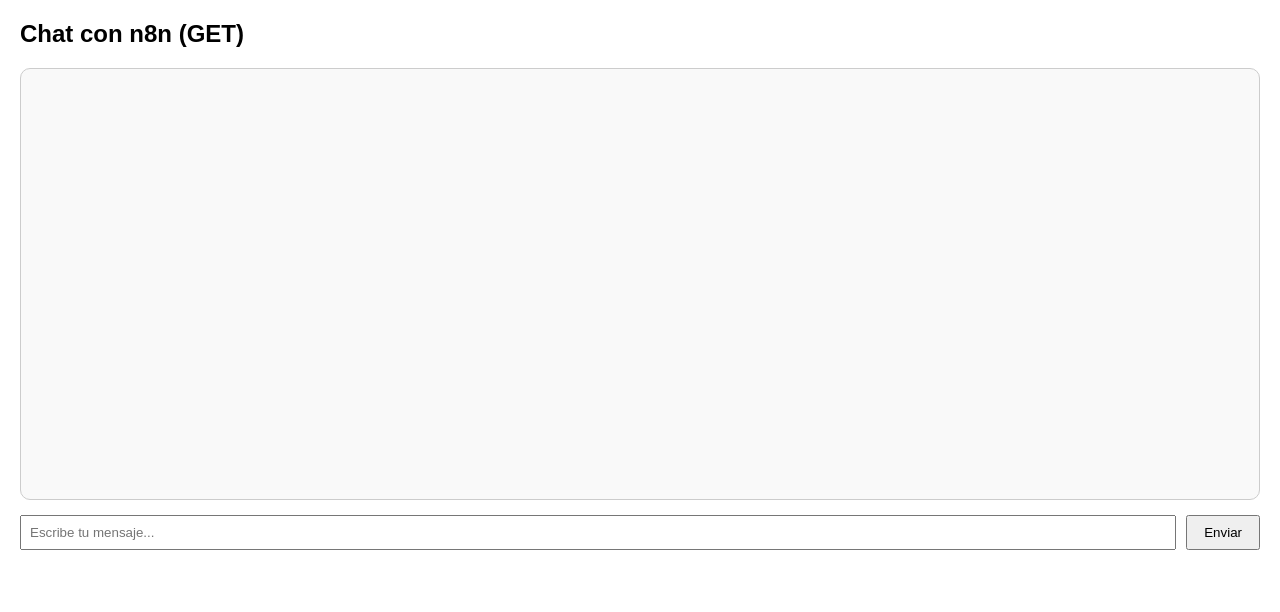
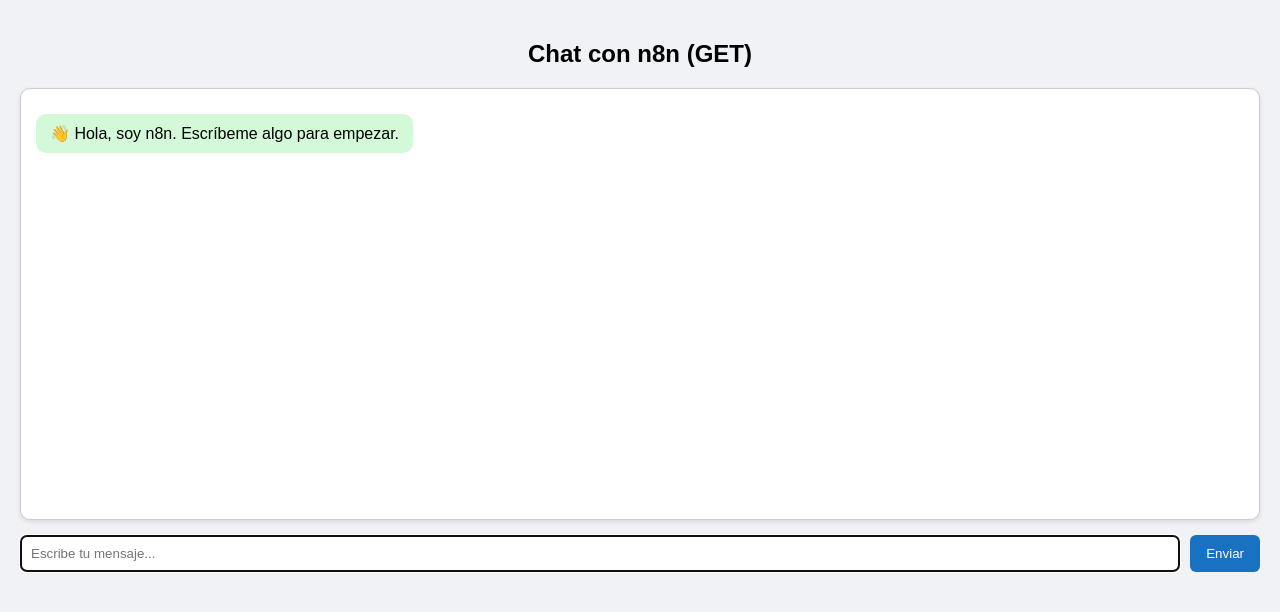
Before and after one commit to romabri/chat-n8n, a plain HTML site: page index.html in a window 1280 px wide. Drawn offline with Linux system fonts and the light colour scheme.

Commit message:
Update index.html

```diff
--- a/index.html
+++ b/index.html
@@ -1,56 +1,87 @@
 <!DOCTYPE html>
-<html>
+<html lang="es">
 <head>
-  <title>Chat N8N</title>
+  <meta charset="UTF-8">
+  <meta name="viewport" content="width=device-width, initial-scale=1.0">
+  <title>Chat con n8n</title>
   <style>
     body {
       font-family: sans-serif;
-      margin: 20px;
+      margin: 0;
+      padding: 20px;
+      background-color: #f0f2f5;
     }
+
+    h2 {
+      text-align: center;
+      margin-bottom: 20px;
+    }
+
     #chat {
       border: 1px solid #ccc;
       border-radius: 10px;
       padding: 15px;
       height: 400px;
       overflow-y: auto;
-      background: #f9f9f9;
+      background: #fff;
+      box-shadow: 0 2px 5px rgba(0,0,0,0.1);
     }
+
     .mensaje {
       margin: 10px 0;
-      padding: 8px 12px;
+      padding: 10px 14px;
       border-radius: 10px;
       max-width: 75%;
       word-wrap: break-word;
       clear: both;
     }
+
     .yo {
       background: #d0ebff;
       float: right;
       text-align: right;
     }
+
     .n8n {
       background: #d3f9d8;
       float: left;
       text-align: left;
     }
+
     #formulario {
       margin-top: 15px;
       display: flex;
       gap: 10px;
     }
+
     #texto {
       flex-grow: 1;
-      padding: 8px;
+      padding: 10px;
+      border-radius: 6px;
+      border: 1px solid #ccc;
     }
+
     button {
-      padding: 8px 16px;
+      padding: 10px 16px;
+      background-color: #1971c2;
+      color: white;
+      border: none;
+      border-radius: 6px;
+      cursor: pointer;
+    }
+
+    button:hover {
+      background-color: #1864ab;
     }
   </style>
 </head>
 <body>
 
   <h2>Chat con n8n (GET)</h2>
-  <div id="chat"></div>
+
+  <div id="chat">
+    <div class="mensaje n8n">👋 Hola, soy n8n. Escríbeme algo para empezar.</div>
+  </div>
 
   <form id="formulario">
     <input type="text" id="texto" placeholder="Escribe tu mensaje..." required />
@@ -78,15 +109,14 @@
 
       añadirMensaje(texto, 'yo');
       input.value = '';
+      input.focus();
 
       const url = `https://romabri.app.n8n.cloud/webhook/embeddings?texto=${encodeURIComponent(texto)}&ts=${Date.now()}`;
 
       try {
         const res = await fetch(url, {
           method: "GET",
-          headers: {
-            "Cache-Control": "no-cache"
-          },
+          headers: { "Cache-Control": "no-cache" },
           cache: "no-store"
         });
 
@@ -105,6 +135,8 @@
         añadirMensaje("⚠️ Error: " + err.message, 'n8n');
       }
     });
+
+    input.focus();
   </script>
 
 </body>
```
